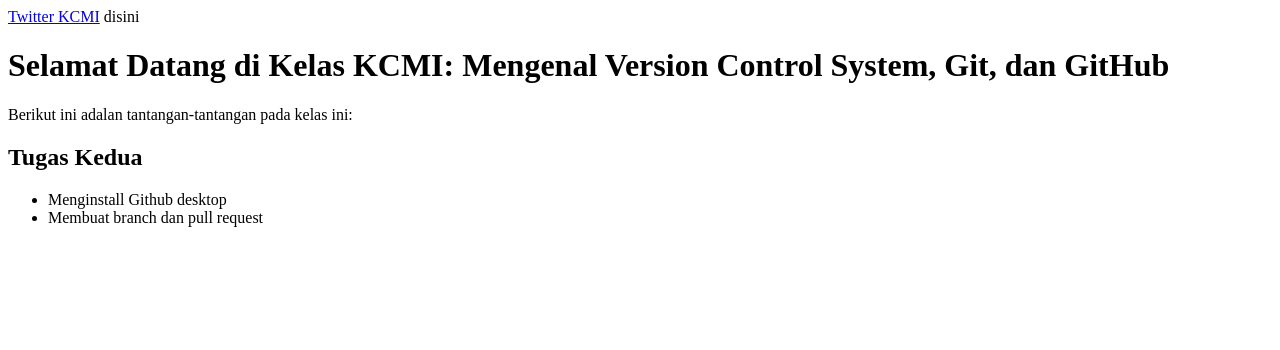
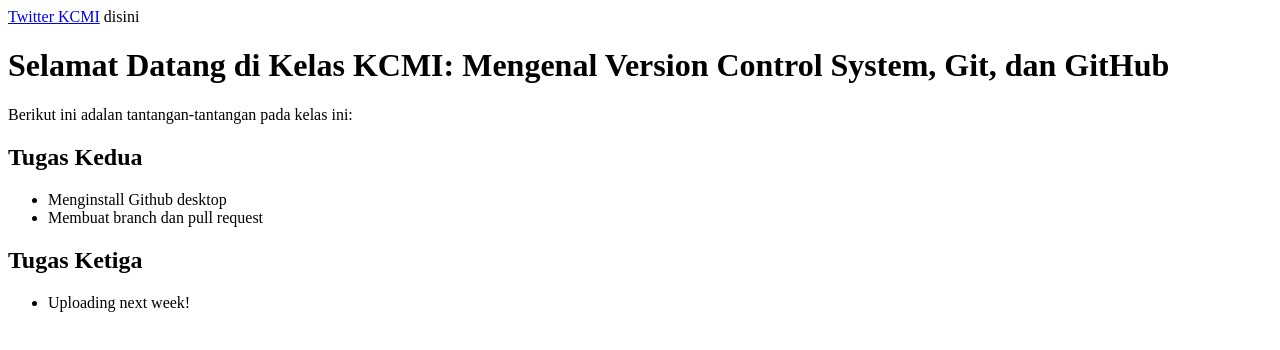
Before and after one commit to lathifanr/codingmum_training, a plain HTML site: page index.html in a window 1280 px wide. Shown: the part 180-530 px from the top of the page. Drawn offline with Linux system fonts and the light colour scheme.

Commit message:
Menambah deskripsi tugas

```diff
--- a/index.html
+++ b/index.html
@@ -21,6 +21,10 @@
         <li>Menginstall Github desktop</li>
         <li>Membuat branch dan pull request</li>
     </ul>
+    <h2> Tugas Ketiga</h2>
+    <ul>
+        <li>Uploading next week!</li>
+    </ul>
 </BODY>
 
 </HTML>
```
